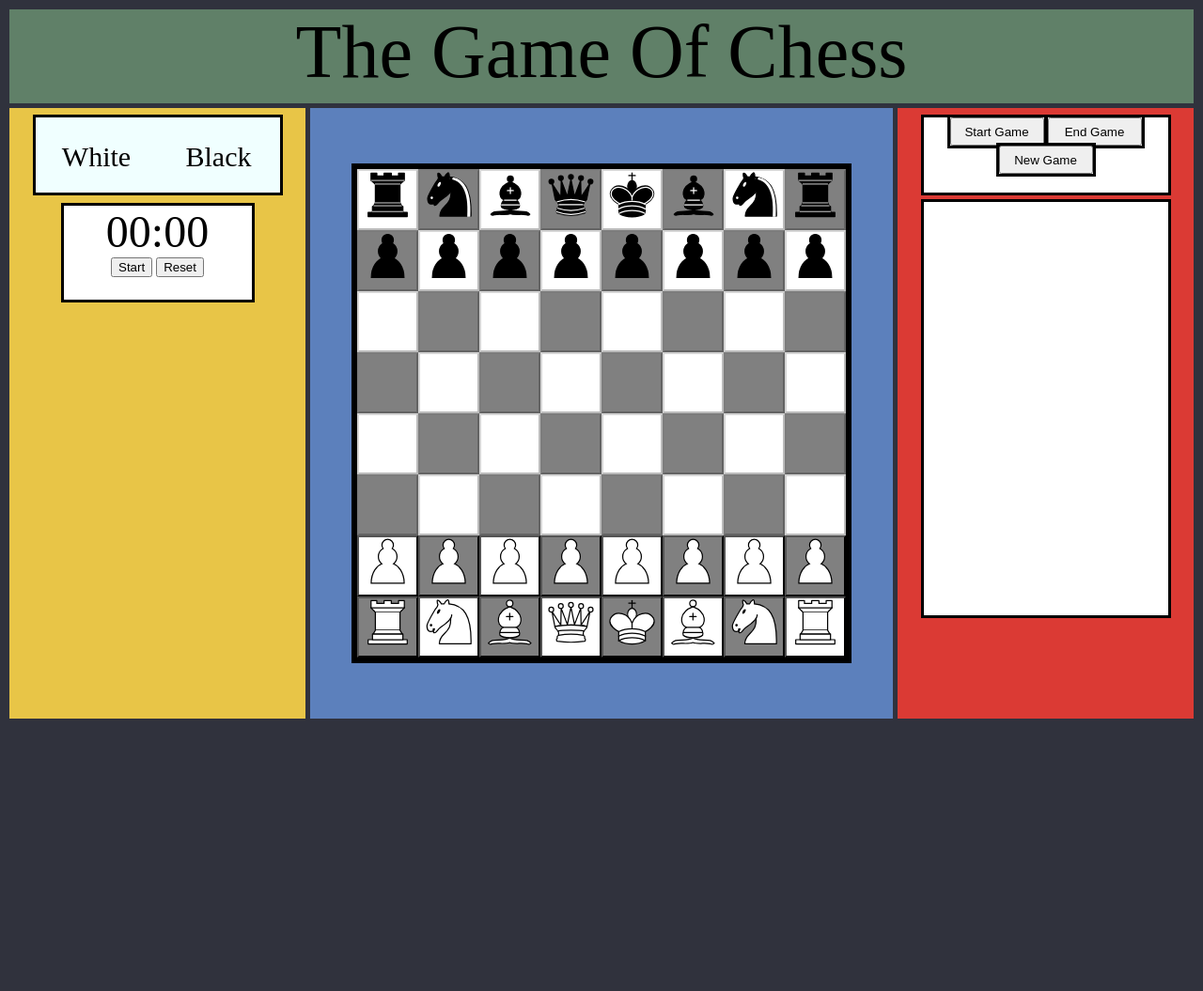
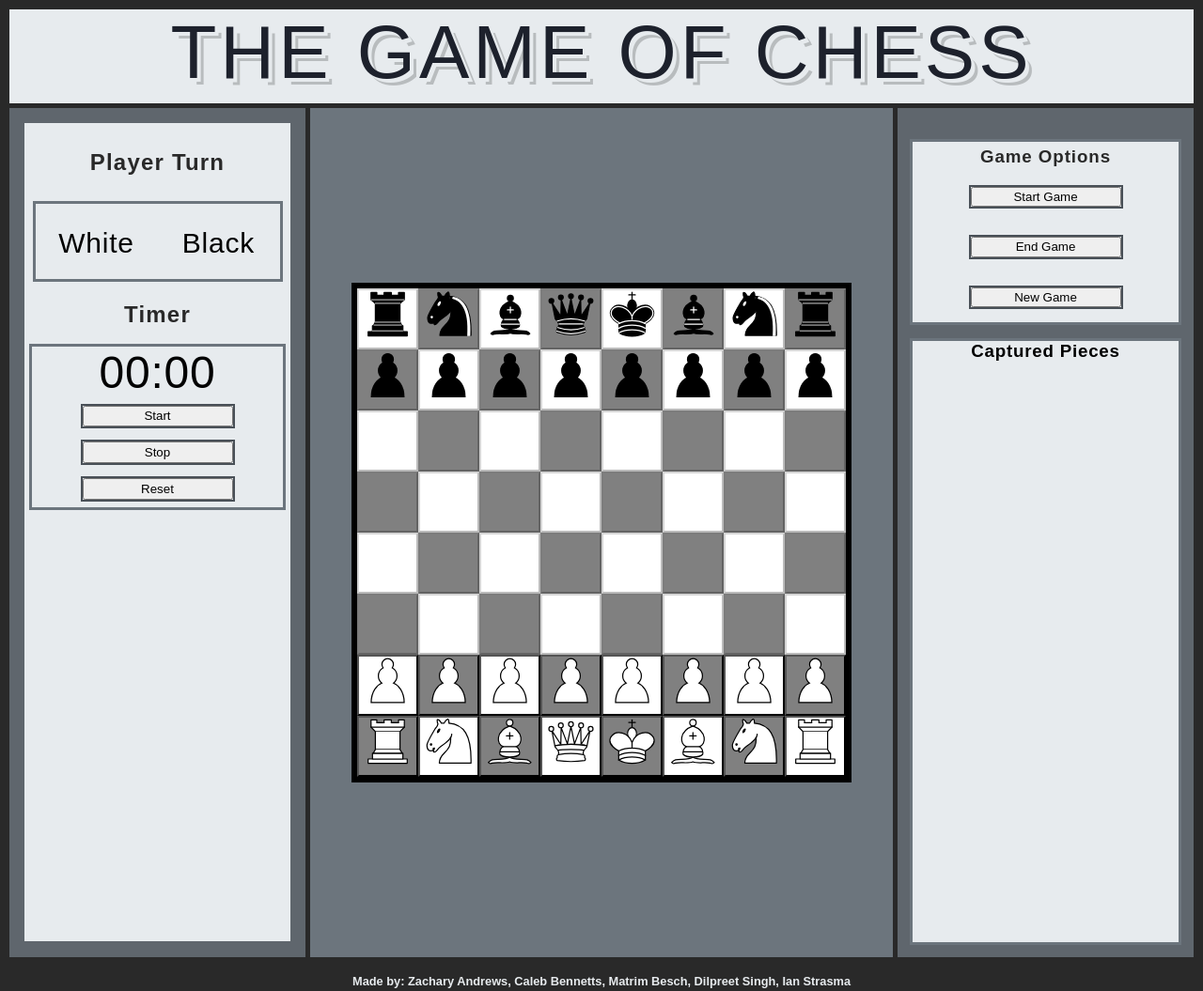
Before and after one commit to c675b713/eecs448-project4-ChessGame, a plain HTML site: page index.html in a window 1280 px wide. Shown: the whole page at 94% size. Before the commit the page ends 820 px from the top, so only its background shows below. Drawn offline with Linux system fonts and the light colour scheme.

Commit message:
styling done, need button functionality

```diff
--- a/index.html
+++ b/index.html
@@ -3,6 +3,9 @@
     <head>
         <meta charset="utf-8">
         <meta name="viewport" content="width=device-width, initial-scale=1.0">
+        <link rel="preconnect" href="https://fonts.googleapis.com">
+        <link rel="preconnect" href="https://fonts.gstatic.com" crossorigin>
+        <link href="https://fonts.googleapis.com/css2?family=Montserrat:wght@300;400;500&display=swap" rel="stylesheet">
         <title>The Game of Chess</title>
         <link rel="stylesheet" href="style.css">
     </head>
@@ -17,8 +20,9 @@
 
         <!-- Nav -->
         <nav>
-            <div class="back-nav">
+            <div class="nav-container">
                 <!-- Player Turn -->
+                <h2>Player Turn</h2>
                 <div class="playerturn" style="--aspect-ratio:2/1;">
                     <div class="white">
                         White
@@ -28,8 +32,8 @@
                     </div>
                 </div>
 
-
-            <!-- Timer -->
+                <!-- Timer -->
+                <h2>Timer</h2>
                 <div class="timer">
                     <div id="display">
                        00:00
@@ -37,9 +41,13 @@
                     <button id="time-buttons" class="start-time">
                         Start
                     </button>
+                    <button id="time-buttons" class="pause">
+                        Stop
+                    </button>
                     <button id="time-buttons" class="reset">
                         Reset
                     </button>
+
                 </div>
             </div>
 
@@ -128,17 +136,22 @@
 
         <!-- Aside -->
         <aside>
-            <div class="back-aside">
+            <div class="aside-container">
                 <div class="gameOptions">
-                    <button class="start-game"> Start Game</button>
-                    <button class="end-turn">End Game</button>
-                    <button class="new-game">New Game</button>
+                    <h3>Game Options</h3>
+                        <button class="start-game"> Start Game</button>
+                        <button class="end-turn">End Game</button>
+                        <button class="new-game">New Game</button>
+
                 </div>
 
 
             <!-- Captured Pieces-->
                 <div class="captured-pieces">
+                   <h3>Captured Pieces </h3>
+                    <div class="piece-container">
 
+                    </div>
                 </div>
             </div>
         </aside>
@@ -146,7 +159,7 @@
 
         <!-- Footer -->
         <footer>
-
+            <h3>Made by: Zachary Andrews, Caleb Bennetts, Matrim Besch, Dilpreet Singh, Ian Strasma</h3>
         </footer>
 
 
--- a/style.css
+++ b/style.css
@@ -1,6 +1,24 @@
 *{
     user-select: none;
+    font-family: 'Monsterrat', sans-serif;
 }
+
+:root{
+    --clr-dark: #1D212C;
+    --clr-lightShade: #49565B;
+    --clr-light: #DBDBDB;
+    --clr-main: #BD1E1E;
+    --clr-cultured: #e9ecef;
+    --clr-state-gray: #6c757d;
+    --clr-davys-grey: #495057;
+
+    --clr-alice-blue: #e7ebee;
+    --clr-rosso-corsa: #D00000;
+    --clr-black-coral: #5f666d;
+    --clr-jet: #292929;
+
+}
+
 body{
     display: grid;
     grid-template-areas:
@@ -13,53 +31,33 @@ body{
     margin: 10px;
     padding: 0;
     height: 100vh;
-    background: #30323D;
+    background: var(--clr-jet);
 }
 /* Grid Formatting */
 header{
     grid-area: header;
+    text-rendering: optimizeLegibility;
+    text-transform: uppercase;
     font-size: 80px;
-    background-color: #608068;
     text-align: center;
-
-
-}
-nav{
-    grid-area: nav;
-    background-color: #E8C547;
-    flex-direction: column;
-    text-align: center;
-
-}
-.back-nav{
-    background-color: #E8C547;
+    color: var(--clr-dark);
+    background-color: var(--clr-alice-blue);
+    letter-spacing: 0.05em;
+    text-shadow:
+        4px 4px 0px var(--clr-alice-blue),
+        7px 7px 0px rgba(0, 0, 0, 0.2);
 
 }
 
-section{
-    grid-area: section;
-    background-color: #5C80BC;
-    position: relative;
-}
-
-aside{
-    grid-area: aside;
-    background-color: #DB3A34;
-    flex-direction: column;
-    text-align: center;
-}
-.back-aside{
-    background-color: #DB3A34;
-
-}
-
-footer{
-    grid-area: footer;
-    background-color: #30323D;
-}
 /* ############################## */
 
 /* ================ Section =============== */
+section{
+    background-color: var(--clr-state-gray);
+
+    grid-area: section;
+    position: relative;
+}
 /* Main Chess Board */
 .chess-board{
     height: 520px;
@@ -101,20 +99,39 @@ button img{
 /* ======================================== */
 
 /* ================== NAV ================== */
+nav{
+    grid-area: nav;
+    background-color: var(--clr-black-coral);
+    justify-content: center;
+    text-align: center;
+    flex-direction: column;
+    text-align: center;
+    padding: 1em;
+
+}
+.nav-container{
+    padding: 0.5em;
+    background-color: var(--clr-alice-blue);
+    margin: 0 auto;
+    height: 98%;
+
+}
+.nav-container h2{
+    color: var(--clr-jet);
+    letter-spacing: 0.05em;
+
+}
 /* Player Turn styling */
 .playerturn{
     grid-area: nav;
-    width: 260px;
-    height: 80px;
     display: inline-block;
-    background-color: azure;
+    background-color: var(--clr-alice-blue);
     margin-top: 10px;
-    outline: 3px solid black;
-
-
+    outline: 3px solid var(--clr-state-gray);
+    letter-spacing: 0.05em;
 }
 .white{
-    width: 120px;
+    width: 4em;
     height: 30px;
     padding: 5px;
     padding-top: 25px;
@@ -124,7 +141,7 @@ button img{
     font-size: 30px;
 }
 .black{
-    width: 120px;
+    width: 4em;
     height: 30px;
     padding: 5px;
     padding-top: 25px;
@@ -137,12 +154,17 @@ button img{
 
 /* Timer styling */
 .timer{
-    height: 100px;
-    width: 200px;
-    background-color: white;
+    height: 20%;
+    width: 100%;
+    background-color: var(--clr-alice-blue);
     display: inline-block;
     margin-top: 10px;
-    outline: 3px solid black;
+    outline: 3px solid var(--clr-state-gray);
+    letter-spacing: 0.05em;
+    display: flex;
+    align-items: center;
+    flex-direction: column;
+    justify-content: center;
 
 }
 #display{
@@ -153,60 +175,108 @@ button img{
 }
  #start{
     text-align: center;
-    position: fixed; left: 20px;
+
 }
 
-.timer.time-buttons{
-    position: fixed; left: 20px;
-
+#time-buttons{
+    width: 12em;
+    height: 4rem;
+    outline: 2px solid var(--clr-davys-grey);
+    justify-content: center;
+    margin: 0.5rem;
 }
 /* ############################## */
 /* ======================================== */
 
 
 /* ================= ASIDE ================= */
+aside{
+    grid-area: aside;
+    background-color: var(--clr-black-coral);
+    /* flex-direction: column; */
+    justify-content: center;
+    text-align: center;
+    padding: 1em;
+}
+.aside-container{
+    grid-area: aside;
 
+    grid-template-columns: 80%;
+    grid-template-rows: 20% 60%;
+    grid-template-areas:
+        "gameOpt gameOpt"
+        "captPiece captPiece";
+    grid-row-gap: 20px;
+}
 /* Captured Pieces */
 .captured-pieces{
-    grid-area: aside;
-    width: 260px;
-    height: 440px;
-    background-color: white;
-    outline: 3px solid black;
-    display: inline-block;
-    margin-top: 10px;
+    grid-area: captPiece;
+    width: 100%;
+    height: 40rem;
+    background-color: var(--clr-alice-blue);
+    outline: 3px solid var(--clr-state-gray);
+    align-items: center;
+    justify-content: center;
+    letter-spacing: 0.05em;
+    /* margin-top: 10px; */
 }
-/* ############################## */
-
 /* Game Options */
 .gameOptions{
-    grid-area: aside;
-    background-color: white;
-    outline: 3px solid black;
-    width: 260px;
-    height: 80px;
-    display: inline-block;
-    margin-top: 10px;
+    background-color: var(--clr-alice-blue);
+    outline: 3px solid var(--clr-state-gray);
+    width: 100%;
+    height: 12rem;
+    grid-area: gameOpt;
+    margin: 20px auto;
+    display: flex;
+    align-items: center;
+    flex-direction: column;
+    justify-content: center;
+
+}
+.gameOptions h3{
+    text-size-adjust: ;
+    margin: 5px;
+    color: var(--clr-jet);
+    letter-spacing: 0.05em;
 }
 .start-game, .end-turn, .new-game{
-    width: 100px;
-    height: 30px;
-    outline: 3px solid black;
-    display: inline-block;
+    width: 12em;
+    height: 4rem;
+    outline: 2px solid var(--clr-davys-grey);
+    justify-content: center;
+    margin: 1rem;
+
 }
+.piece-container{
+    width: 95%;
+    height: 80%;
+    background-color: var(--clr-alice-blue);
 
+}
 /* ############################## */
 /* ======================================== */
 
 .button{
     transition-duration: 0.4s;
 }
-
 button:hover{
-    background-color: white;
+    background-color: var(--clr-alice-blue);
     color: #30323D;
 
 }
+
+/* ############# Footer ############# */
+footer{
+    grid-area: footer;
+    background-color: var(--clr-jet);
+    text-align: center;
+}
+footer h3{
+    font-size: 80%;
+    color: var(--clr-alice-blue);
+}
+
 
 /* Scaling */
 /*
```
